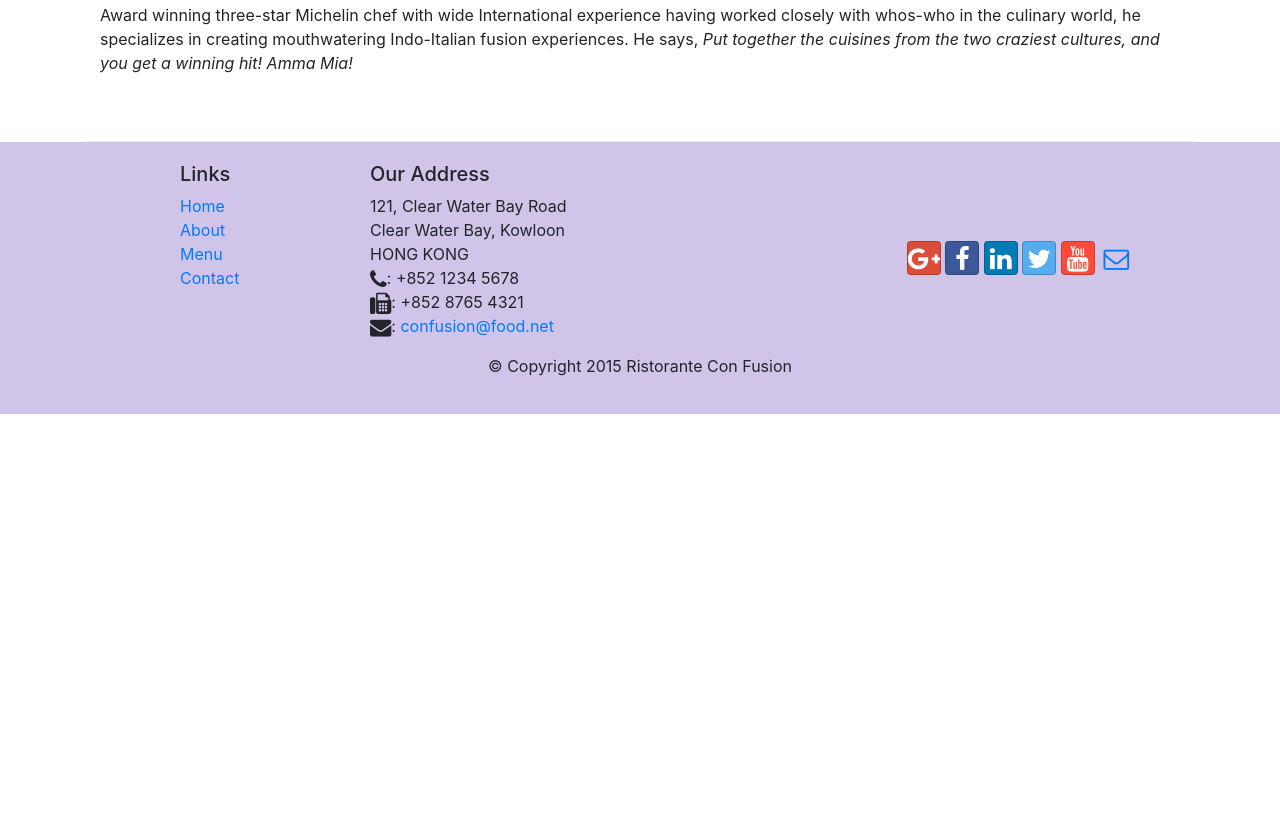
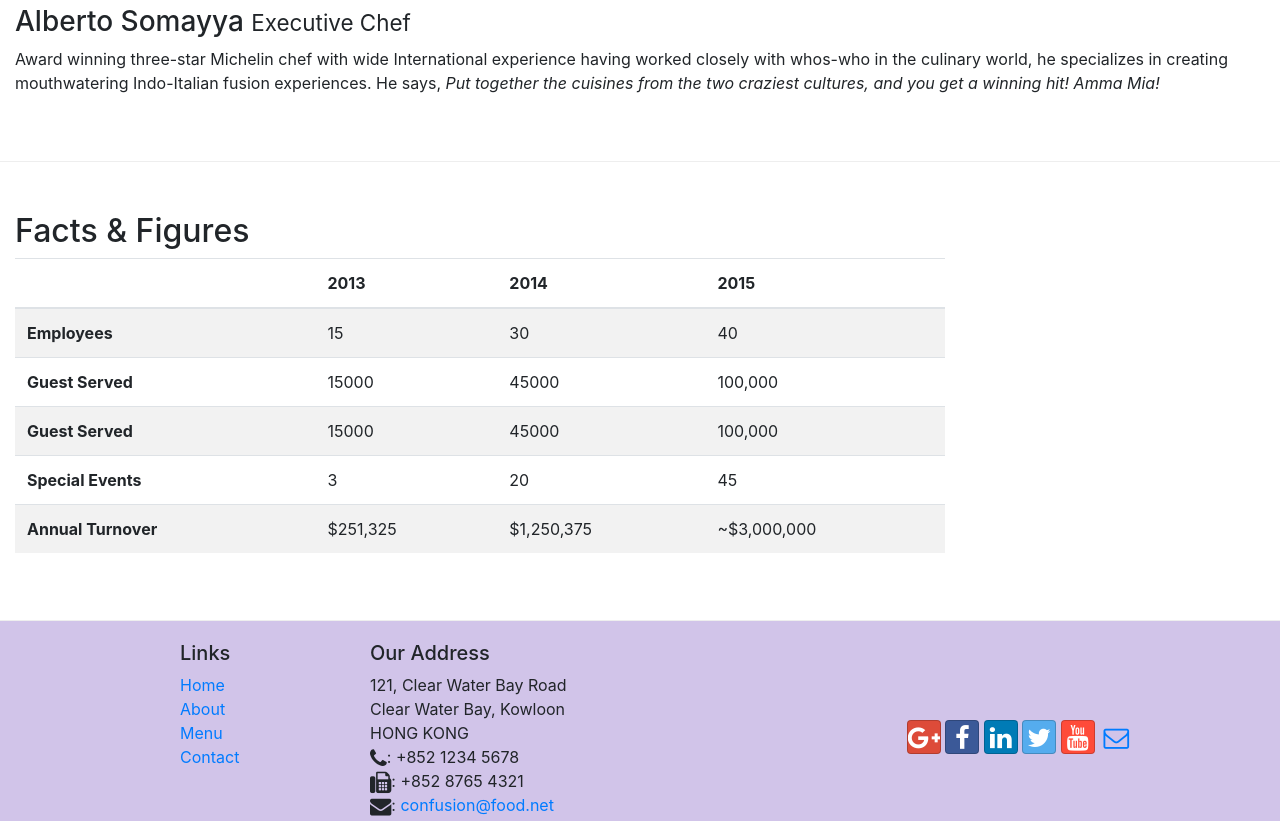
Before and after one commit to MikeDavisRocha/Bootstrap4, a website: page aboutus.html in a window 1280 px wide. Shown: the part 1388-2209 px from the top of the page. Before the commit the page ends 1802 px from the top, so only its background shows below. Drawn offline with nearby package versions, Linux system fonts and the light colour scheme.

Commit message:
Tables and Cards

```diff
--- a/aboutus.html
+++ b/aboutus.html
@@ -40,7 +40,8 @@
             <div class="row row-header">
                 <div class="col-12 col-sm-8">
                     <h1>Ristorante con Fusion</h1>
-                    <p>We take inspiration from the World's best cuisines, and create a unique fusion experience. Our lipsmacking creations will tickle your culinary senses!</p>
+                    <p>We take inspiration from the World's best cuisines, and create a unique fusion experience. Our lipsmacking
+                        creations will tickle your culinary senses!</p>
                 </div>
                 <div class="col col-sm">
                 </div>
@@ -63,10 +64,41 @@
         <div class="row row-content">
             <div class="col-sm-6">
                 <h2>Our History</h2>
-                <p>Started in 2010, Ristorante con Fusion quickly established itself as a culinary icon par excellence in Hong Kong. With its unique brand of world fusion cuisine that can be found nowhere else, it enjoys patronage from the A-list clientele in Hong Kong.  Featuring four of the best three-star Michelin chefs in the world, you never know what will arrive on your plate the next time you visit us.</p>
-                <p>The restaurant traces its humble beginnings to <em>The Frying Pan</em>, a successful chain started by our CEO, Mr. Peter Pan, that featured for the first time the world's best cuisines in a pan.</p>
+                <p>Started in 2010, Ristorante con Fusion quickly established itself as a culinary icon par excellence in Hong
+                    Kong. With its unique brand of world fusion cuisine that can be found nowhere else, it enjoys patronage
+                    from the A-list clientele in Hong Kong. Featuring four of the best three-star Michelin chefs in the world,
+                    you never know what will arrive on your plate the next time you visit us.</p>
+                <p>The restaurant traces its humble beginnings to <em>The Frying Pan</em>, a successful chain started by our
+                    CEO, Mr. Peter Pan, that featured for the first time the world's best cuisines in a pan.</p>
             </div>
-            <div>
+            <div class="col-sm">
+                <div class="card">
+                    <h3 class="card-header bg-primary text-white">Facts At a Glance</h3>
+                    <div class="card-block">
+                        <dl class="row">
+                            <dt class="col-6">Started</dt>
+                            <dd class="col-6">3 Feb. 2013</dd>
+                            <dt class="col-6">Major Stake Holder</dt>
+                            <dd class="col-6">HK Fine Foods Inc.</dd>
+                            <dt class="col-6">Last Year's Turover</dt>
+                            <dd class="col-6">$1,250,375</dd>
+                            <dt class="col-6">Employees</dt>
+                            <dd class="col-6">40</dd>
+                        </dl>
+                    </div>
+                </div>
+            </div>
+            <div class="col-12">
+                <div class="card card-block bg-faded">
+                    <blockquote class="blockquote">
+                        <p class="mb-0">You better cut the pizza in four pieces because I'm not hungry enough to eat six.</p>
+                        <footer class="blockquote-footer">Yogi Berra,
+                            <cite title="Source Title">The Wit and Wisdom of Yogi Bera, P. Pepe, Diversion Books, 2014</cite>
+                        </footer>
+                    </blockquote>
+                </div>
+            </div>
+
             </div>
         </div>
 
@@ -75,16 +107,77 @@
             <div class="col-12">
                 <h2>Corporate Leadership</h2>
                 <h3>Peter Pan <small>Chief Epicurious Officer</small></h3>
-                <p class="hidden-xs-down">Our CEO, Peter, credits his hardworking East Asian immigrant parents who undertook the arduous journey to the shores of America with the intention of giving their children the best future. His mother's wizardy in the kitchen whipping up the tastiest dishes with whatever is available inexpensively at the supermarket, was his first inspiration to create the fusion cuisines for which <em>The Frying Pan</em> became well known. He brings his zeal for fusion cuisines to this restaurant, pioneering cross-cultural culinary connections.</p>
+                <p class="hidden-xs-down">Our CEO, Peter, credits his hardworking East Asian immigrant parents who undertook the arduous journey to
+                    the shores of America with the intention of giving their children the best future. His mother's wizardy
+                    in the kitchen whipping up the tastiest dishes with whatever is available inexpensively at the supermarket,
+                    was his first inspiration to create the fusion cuisines for which <em>The Frying Pan</em> became well
+                    known. He brings his zeal for fusion cuisines to this restaurant, pioneering cross-cultural culinary
+                    connections.</p>
                 <h3>Dhanasekaran Witherspoon <small>Chief Food Officer</small></h3>
-                <p class="hidden-xs-down">Our CFO, Danny, as he is affectionately referred to by his colleagues, comes from a long established family tradition in farming and produce. His experiences growing up on a farm in the Australian outback gave him great appreciation for varieties of food sources. As he puts it in his own words, <em>Everything that runs, wins, and everything that stays, pays!</em></p>
+                <p class="hidden-xs-down">Our CFO, Danny, as he is affectionately referred to by his colleagues, comes from a long established family
+                    tradition in farming and produce. His experiences growing up on a farm in the Australian outback gave
+                    him great appreciation for varieties of food sources. As he puts it in his own words, <em>Everything that runs, wins, and everything that stays, pays!</em></p>
                 <h3>Agumbe Tang <small>Chief Taste Officer</small></h3>
-                <p class="hidden-xs-down">Blessed with the most discerning gustatory sense, Agumbe, our CTO, personally ensures that every dish that we serve meets his exacting tastes. Our chefs dread the tongue lashing that ensues if their dish does not meet his exacting standards. He lives by his motto, <em>You click only if you survive my lick.</em></p>
+                <p class="hidden-xs-down">Blessed with the most discerning gustatory sense, Agumbe, our CTO, personally ensures that every dish that
+                    we serve meets his exacting tastes. Our chefs dread the tongue lashing that ensues if their dish does
+                    not meet his exacting standards. He lives by his motto, <em>You click only if you survive my lick.</em></p>
                 <h3>Alberto Somayya <small>Executive Chef</small></h3>
-                <p class="hidden-xs-down">Award winning three-star Michelin chef with wide International experience having worked closely with whos-who in the culinary world, he specializes in creating mouthwatering Indo-Italian fusion experiences. He says, <em>Put together the cuisines from the two craziest cultures, and you get a winning hit! Amma Mia!</em></p>
+                <p class="hidden-xs-down">Award winning three-star Michelin chef with wide International experience having worked closely with whos-who
+                    in the culinary world, he specializes in creating mouthwatering Indo-Italian fusion experiences. He says,
+                    <em>Put together the cuisines from the two craziest cultures, and you get a winning hit! Amma Mia!</em></p>
             </div>
         </div>
+        <div class="row row-content">
+            <div class="col-xs-12 col-sm-9">
+                <h2>Facts &amp; Figures</h2>
+                <div class="table-responsive">
+                    <table class="table table-striped">
+                        <thead class="thead-inverse">
+                            <tr>
+                                <th>&nbsp;</th>
+                                <th>2013</th>
+                                <th>2014</th>
+                                <th>2015</th>
+                            </tr>
+                        </thead>
+                        <tbody>
+                            <tr>
+                                <th>Employees</th>
+                                <td>15</td>
+                                <td>30</td>
+                                <td>40</td>
+                            </tr>
+                            <tr>
+                                <th>Guest Served</th>
+                                <td>15000</td>
+                                <td>45000</td>
+                                <td>100,000</td>
+                            </tr>
+                            <tr>
+                                <th>Guest Served</th>
+                                <td>15000</td>
+                                <td>45000</td>
+                                <td>100,000</td>
+                            </tr>
+                            <tr>
+                                <th>Special Events</th>
+                                <td>3</td>
+                                <td>20</td>
+                                <td>45</td>
+                            </tr>
+                            <tr>
+                                <th>Annual Turnover</th>
+                                <td>$251,325</td>
+                                <td>$1,250,375</td>
+                                <td>~$3,000,000</td>
+                            </tr>
+                        </tbody>
+                    </table>
+                </div>
+                <div class="col-12 col-sm-3">
 
+                </div>
+            </div>
         </div>
 
         <footer class="footer">
@@ -102,9 +195,7 @@
                     <div class="col-6 col-sm-5">
                         <h5>Our Address</h5>
                         <address>
-		              121, Clear Water Bay Road<br>
-		              Clear Water Bay, Kowloon<br>
-		              HONG KONG<br>
+                            121, Clear Water Bay Road<br> Clear Water Bay, Kowloon<br> HONG KONG<br>
                             <i class="fa fa-phone fa-lg"></i>: +852 1234 5678<br>
                             <i class="fa fa-fax fa-lg"></i>: +852 8765 4321<br>
                             <i class="fa fa-envelope fa-lg"></i>: <a href="mailto:confusion@food.net">confusion@food.net</a>
@@ -113,11 +204,11 @@
                     <div class="col-sm align-self-center">
                         <div style="text-align:center">
                             <a class="btn btn-social-icon btn-google-plus" href="http://google.com/+"><i class="fa fa-google-plus"></i></a>
-                        <a class="btn btn-social-icon btn-facebook"href="http://www.facebook.com/profile.php?id="><i class="fa fa-facebook"></i></a>
-                        <a class="btn btn-social-icon btn-linkedin"href="http://www.linkedin.com/in/"><i class="fa fa-linkedin"></i></a>
-                        <a class="btn btn-social-icon btn-twitter"href="http://twitter.com/"><i class="fa fa-twitter"></i></a>
-                        <a class="btn btn-social-icon btn-youtube"href="http://youtube.com/"><i class="fa fa-youtube"></i></a>
-                        <a class="btn btn-social-icon"href="mailto:"><i class="fa fa-envelope-o"></i></a>
+                            <a class="btn btn-social-icon btn-facebook" href="http://www.facebook.com/profile.php?id="><i class="fa fa-facebook"></i></a>
+                            <a class="btn btn-social-icon btn-linkedin" href="http://www.linkedin.com/in/"><i class="fa fa-linkedin"></i></a>
+                            <a class="btn btn-social-icon btn-twitter" href="http://twitter.com/"><i class="fa fa-twitter"></i></a>
+                            <a class="btn btn-social-icon btn-youtube" href="http://youtube.com/"><i class="fa fa-youtube"></i></a>
+                            <a class="btn btn-social-icon" href="mailto:"><i class="fa fa-envelope-o"></i></a>
                         </div>
                     </div>
                 </div>
```
Lines whose indentation alone changed are shown as unchanged.
